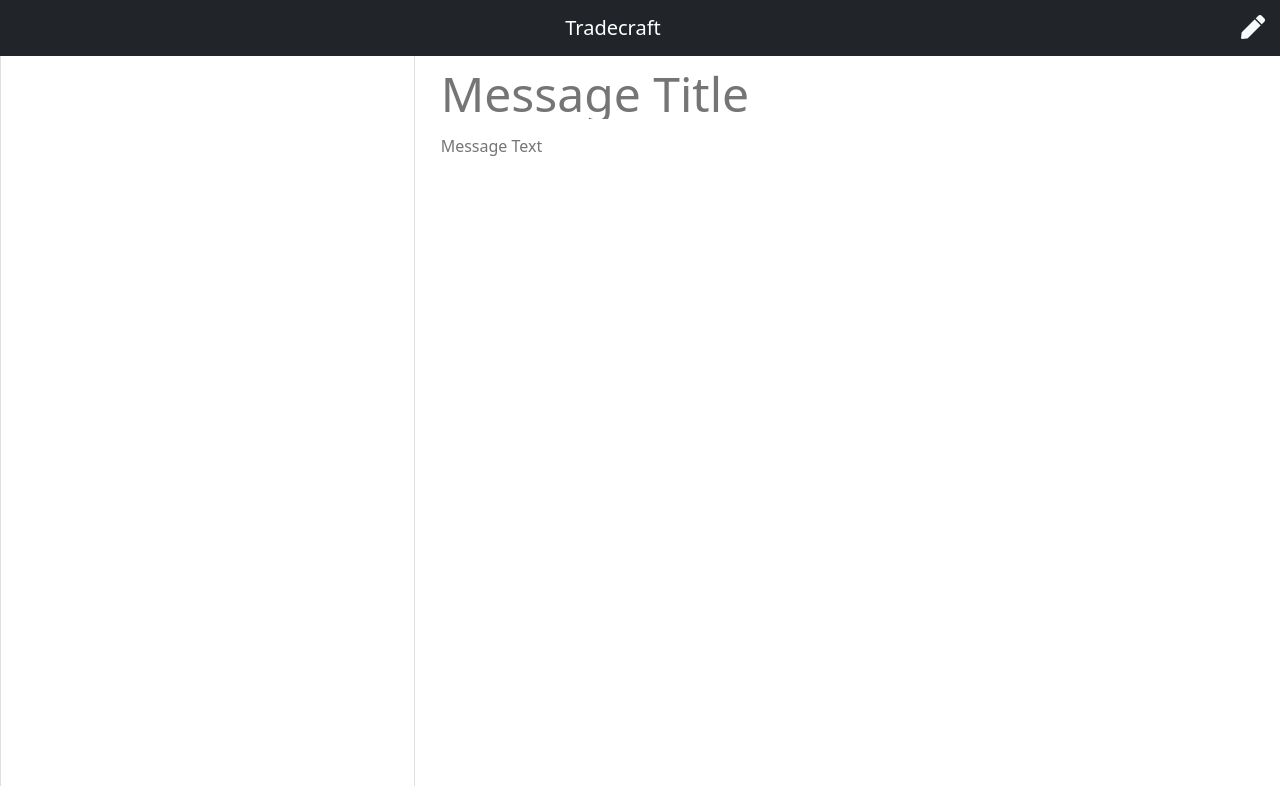
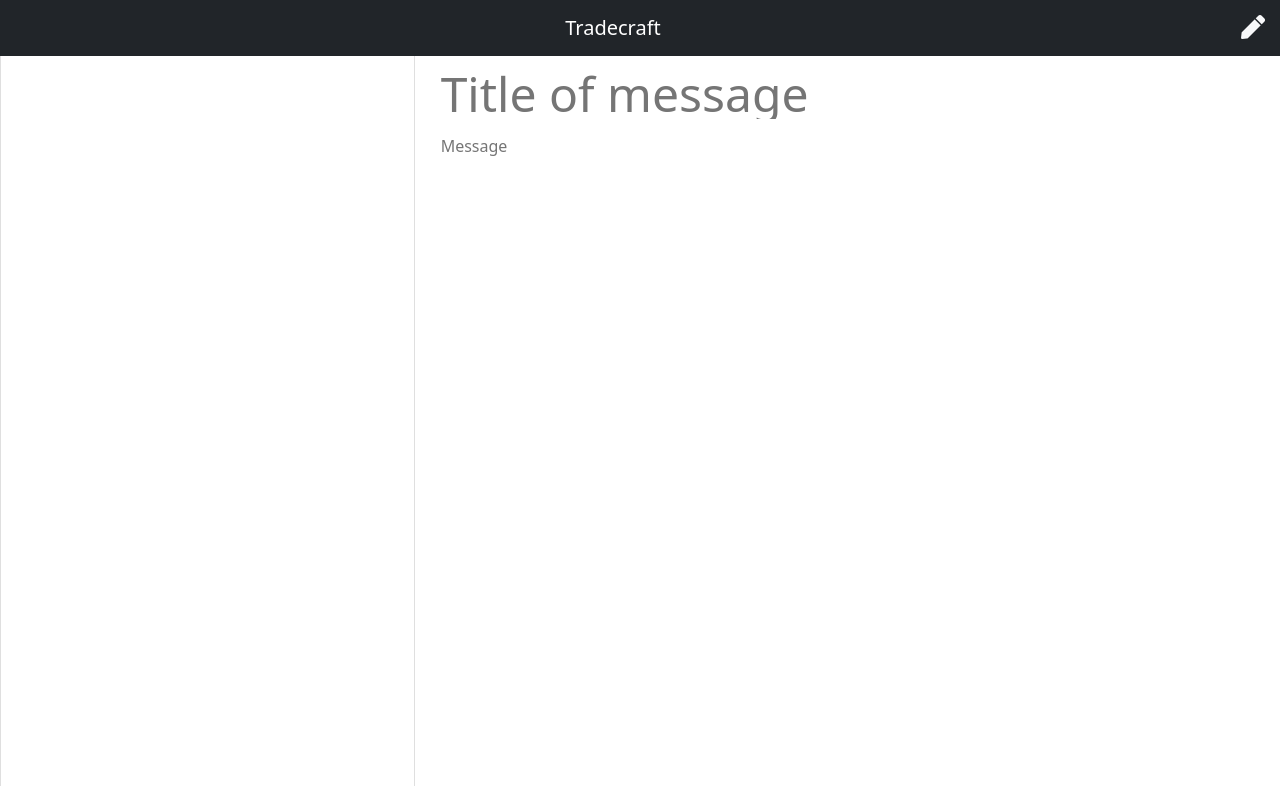
Before and after one commit to AndreDiop/Tradecraft-Messenger, a website: page public/notes.html in a window 1280 px wide. Drawn offline with nearby package versions, Linux system fonts and the light colour scheme; no server answers.

Commit message:
Changed to messages

```diff
--- a/public/assets/js/index.js
+++ b/public/assets/js/index.js
@@ -124,7 +124,7 @@ const renderNoteList = (notes) => {
   };
 
   if (notes.length === 0) {
-    noteListItems.push(create$li("No saved Notes", false));
+    noteListItems.push(create$li("No Tradecraft messages yet", false));
   }
 
   notes.forEach((note) => {
--- a/public/notes.html
+++ b/public/notes.html
@@ -39,11 +39,11 @@
         <div class="col-8">
           <input
             class="note-title"
-            placeholder="Message Title"
+            placeholder="Title of message"
             maxlength="28"
             type="text"
           />
-          <textarea class="note-textarea" placeholder="Message Text"></textarea>
+          <textarea class="note-textarea" placeholder="Message"></textarea>
         </div>
       </div>
     </div>
```
